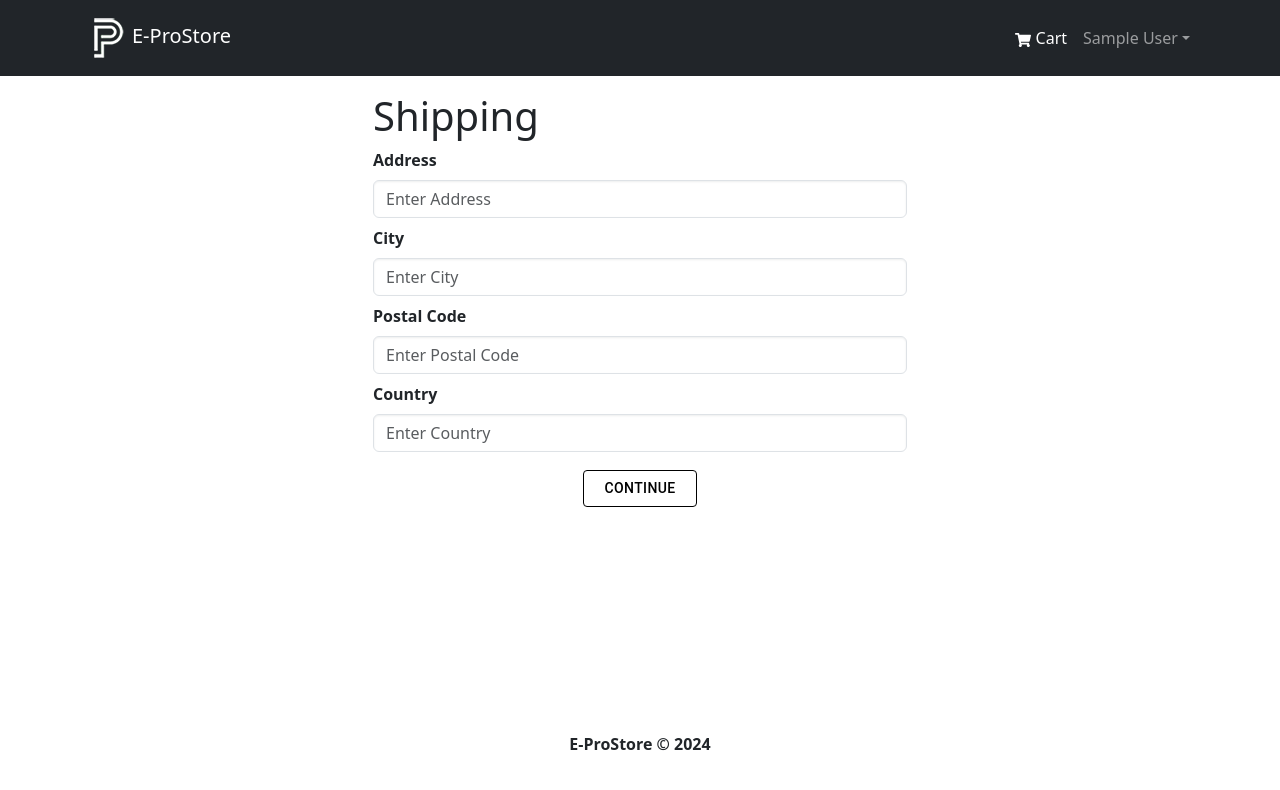
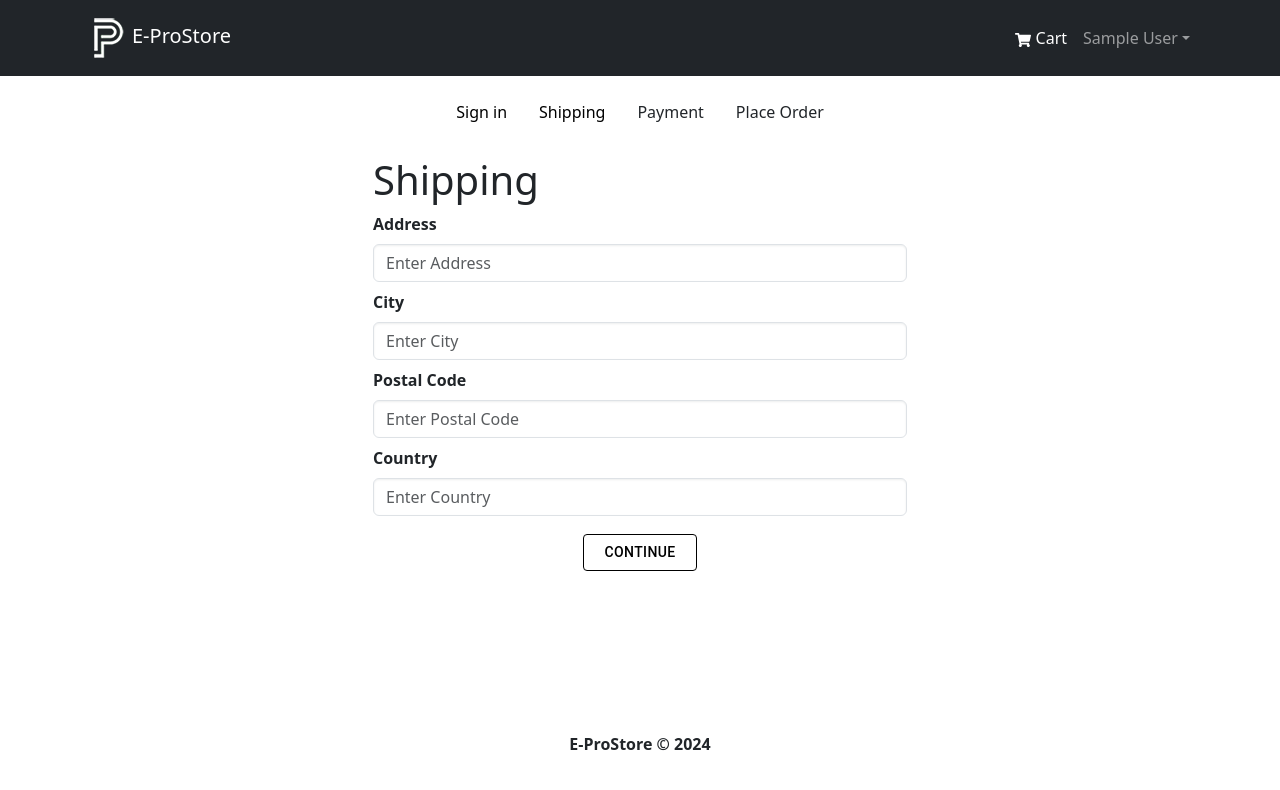
Before and after one commit to Abdullah-Arshad03/E-Commerce-Store, a React (Create React App) app in the folder frontend/: page /shipping in a window 1280 px wide. Shown: the top 790 px of the page. Built offline with nearby package versions, Linux system fonts and the light colour scheme; sample sign-in values are in the browser's storage.

Commit message:
checkout step component is created

```diff
--- /dev/null
+++ b/frontend/src/components/CheckoutSteps.js
@@ -0,0 +1,63 @@
+import React from "react";
+import { Nav, NavItem , NavLink} from "react-bootstrap";
+import { LinkContainer} from "react-router-bootstrap";
+
+
+const CheckoutSteps = ({ step1, step2, step3, step4 }) => {
+  return (
+    <>
+     <Nav className="justify-content-center mb-4">
+
+        <NavItem>
+
+        {step1 ? (<>
+        <LinkContainer to='/login'>
+            <NavLink className="text-dark"> <span style={{color: 'black', fontWeight: '500'}} > Sign in </span></NavLink>
+        </LinkContainer>
+       </>) : (<>
+       <NavLink  className="text-dark" aria-disabled>Sign in</NavLink>
+       </>) }
+       </NavItem>
+
+
+
+       <NavItem>
+       {step2 ? (<>
+        <LinkContainer to='/shipping'>
+            <NavLink className="text-dark"> <span style={{color: 'black', fontWeight: '500'}} > Shipping </span></NavLink>
+        </LinkContainer>
+       </>) : (<>
+       <NavLink  className="text-dark" aria-disabled >Shipping</NavLink>
+       </>) }
+       </NavItem>
+
+       <NavItem>
+
+       {step3 ? (<>
+        <LinkContainer to='/payment'>
+            <NavLink className="text-dark"> <span style={{color: 'black', fontWeight: '500'}} > Payment </span></NavLink>
+        </LinkContainer>
+       </>) : (<>
+       <NavLink  className="text-dark" aria-disabled>Payment</NavLink>
+       </>) }
+       </NavItem>
+
+
+       <NavItem>
+       {step4 ? (<>
+        <LinkContainer to='/placeorder'>
+            <NavLink className="text-dark"> <span style={{color: 'black', fontWeight: '500'}} > Place Order </span></NavLink>
+        </LinkContainer>
+       </>) : (<>
+       <NavLink  className="text-dark" aria-disabled>Place Order</NavLink>
+       </>) }
+       </NavItem>
+
+
+            </Nav>
+   </>
+  );
+};
+
+
+export default CheckoutSteps
--- a/frontend/src/screens/ShippingScreen.js
+++ b/frontend/src/screens/ShippingScreen.js
@@ -6,6 +6,7 @@ import { Form, FormControl, FormGroup, FormLabel } from "react-bootstrap";
 import { Button } from "@mui/material";
 import { saveShippingAddress } from "../slices/cartSlice";
 import { useNavigate } from "react-router-dom";
+import CheckoutSteps from "../components/CheckoutSteps";
 
 const ShippingScreen = ()=>{
 
@@ -29,6 +30,7 @@ const ShippingScreen = ()=>{
 
     return(<>
   <FormContainer>
+    <CheckoutSteps step1={true} step2={true}></CheckoutSteps>
     <h1>Shipping</h1>
 
     <Form onSubmit={submitHandler}>
```
